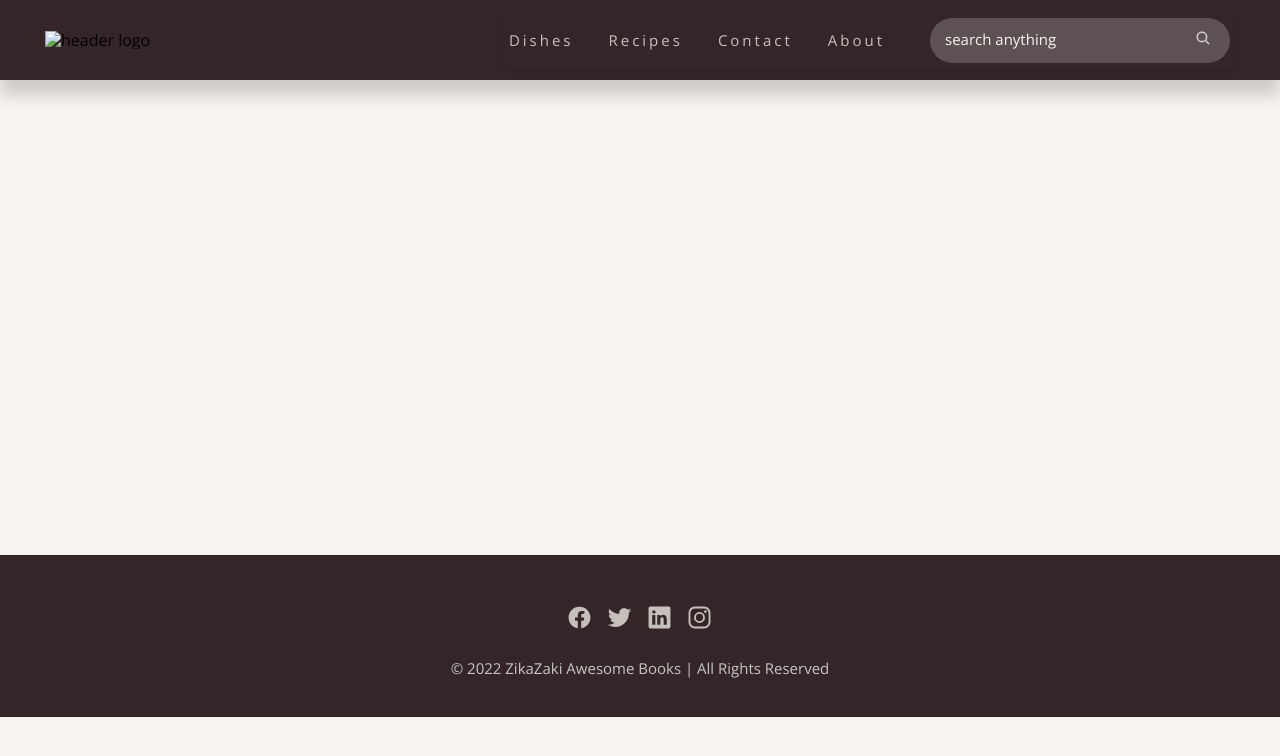
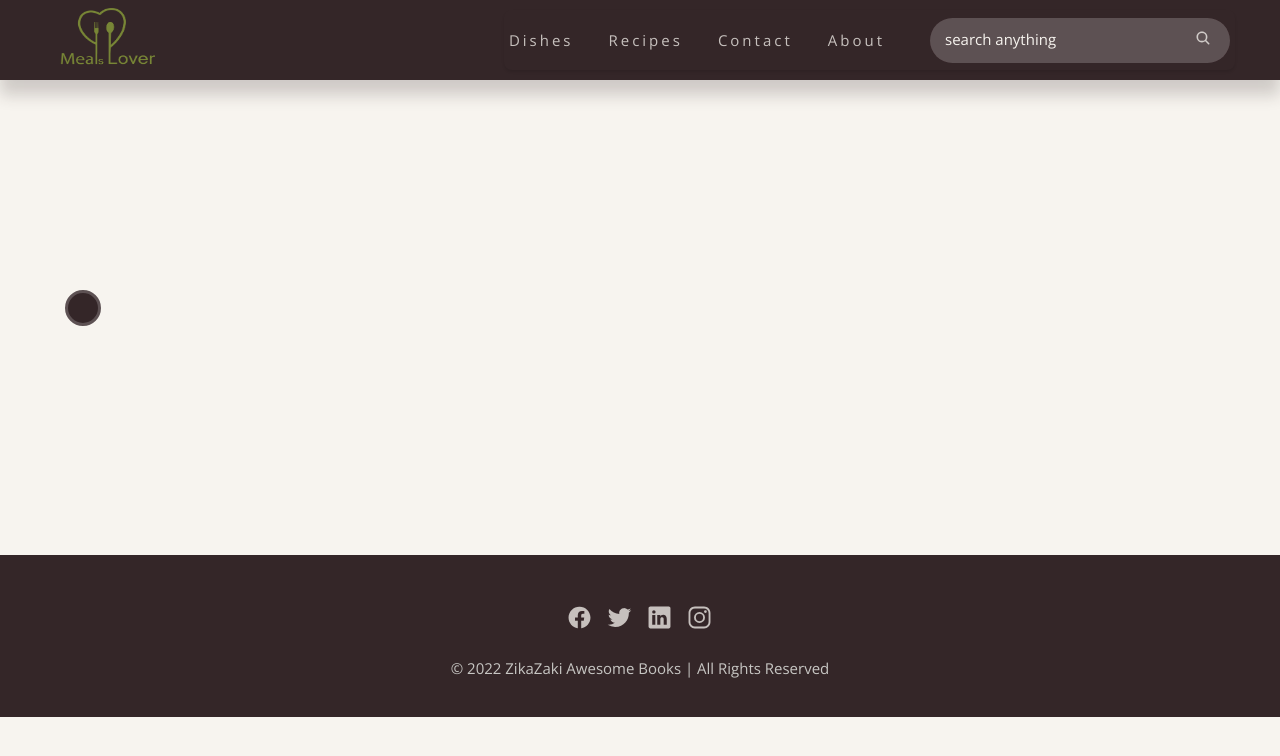
Before and after one commit to ZikaZaki/JS-Capstone-Project, a website built with webpack: page src/index.html in a window 1280 px wide. Built offline with nearby package versions, Linux system fonts and the light colour scheme; no server answers.

Commit message:
Add logo & meals-count unit-test

```diff
--- a/src/css/style.css
+++ b/src/css/style.css
@@ -72,10 +72,32 @@ h3 {
 }
 
 .header-logo img {
-  width: 180px;
-  height: 71px;
+  width: 125px;
+  height: 60px;
+  padding: 0 15px;
 }
 
+.meals-count {
+  display: flex;
+  justify-content: flex-start;
+  align-items: center;
+  flex-wrap: nowrap;
+  width: 100%;
+  padding: 0 25px;
+}
+
+.meals-count h2{
+  font-size: 15px;
+  font-family: var(--open-sans);
+  color: var(--silver-sand);
+  background: var(--dark-temptrees);
+  text-align: center;
+  text-decoration: underline;
+  border-radius: 25px;
+  border: 3px solid var(--light-temptrees);
+  padding: 15px;
+  margin: 5px 0 25px;
+}
 /* =======================================Header End======================================= */
 
 /* ======================================Navigation Start==================================== */
@@ -187,7 +209,7 @@ h3 {
   justify-content: center;
   align-items: center;
   flex-wrap: wrap;
-  padding: 120px 40px 20px;
+  padding: 100px 40px 20px;
   min-height: 555px;
   height: 100%;
   width: 100%;
@@ -205,6 +227,8 @@ h3 {
 }
 
 /* ======================================Page-Wrapper End==================================== */
+
+/* ================================Meals-Items-Section Start================================ */
 .card-wrapper {
   display: flex;
   width: auto;
@@ -318,12 +342,6 @@ h3 {
   color: #333;
 }
 
-.description {
-  font-size: 14px;
-  color: #707070;
-  text-align: center;
-}
-
 .card-buttons {
   display: flex;
   flex-direction: row;
@@ -350,9 +368,6 @@ h3 {
 .card-btn:hover {
   background-color: var(--dark-olive);
 }
-
-/* ================================Meals-Items-Section Start================================ */
-
 
 /* =================================Meals-Items-Section End================================= */
 
--- a/src/index.html
+++ b/src/index.html
@@ -12,7 +12,7 @@
             <div class="container header">
                 <!-- This container is for the header section -->
                 <div class="header-logo">
-                    <img src="#" alt="header logo">
+                    <img id="header_logo" src="#" alt="header logo">
                 </div>
                 <div class="desktop-menu desktop-visible">
                     <nav>
@@ -31,6 +31,7 @@
             </div>
         </header>
         <div class="page-wrapper">
+            <div class="meals-count"><h2 id="meals_count"></h2></div>
             <div id="page_content" class="page-content">
                 <!-- The content will be created dynamically using JavaScripts -->
             </div>
--- a/src/js/index.js
+++ b/src/js/index.js
@@ -1,7 +1,8 @@
 // import _ from 'lodash';
 import '../css/style.css';
-import displayMeals from './utils.js';
+import { displayMeals, setHeaderLogo } from './utils.js';
 
 window.onload = () => {
+  setHeaderLogo();
   displayMeals();
 };
--- a/src/js/utils.js
+++ b/src/js/utils.js
@@ -1,13 +1,27 @@
 import mealsURL from './api-utils.js';
+import logo from '../img/logo.png';
+
+const setHeaderLogo = () => {
+  document.querySelector('#header_logo').src = logo;
+};
+
+const setMealsCount = async (meals) => {
+  const countElement = document.querySelector('#meals_count');
+  const counter = await meals.length;
+  countElement.innerHTML = `Number of Meals: (${counter})`;
+  return counter;
+};
 
 const displayMeals = async () => {
   try {
     // Fetching the meals from the API
     const fetchedMeals = await fetch(mealsURL);
     const { meals } = await fetchedMeals.json();
+    // Setting the meals count
+    setMealsCount(meals);
     // Get the Page-Content element to insert meal cards
     const pageContent = document.querySelector('#page_content');
-
+    // Looping through the meals
     meals.map((meal) => {
       const {
         idMeal, strMeal, strMealThumb,
@@ -69,4 +83,4 @@ const displayMeals = async () => {
   }
 };
 
-export default displayMeals;
+export { displayMeals, setHeaderLogo };
```
Also changed, not shown: src/__tests__/meals.test.js (added, +40 -0 lines), dist/2f97580b6301da5b671c.png (added), dist/index.bundle.js, dist/index.html, dist/runtime.bundle.js, src/img/logo.png (added).
